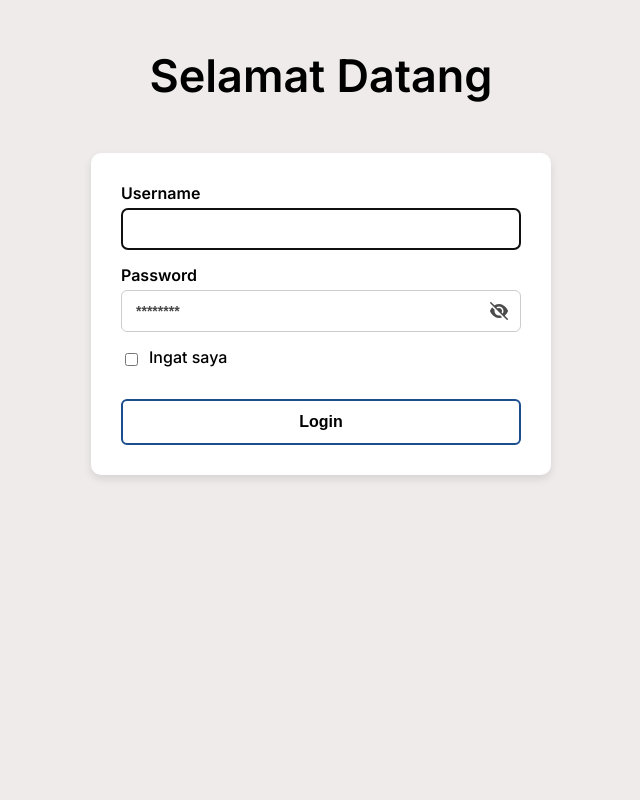
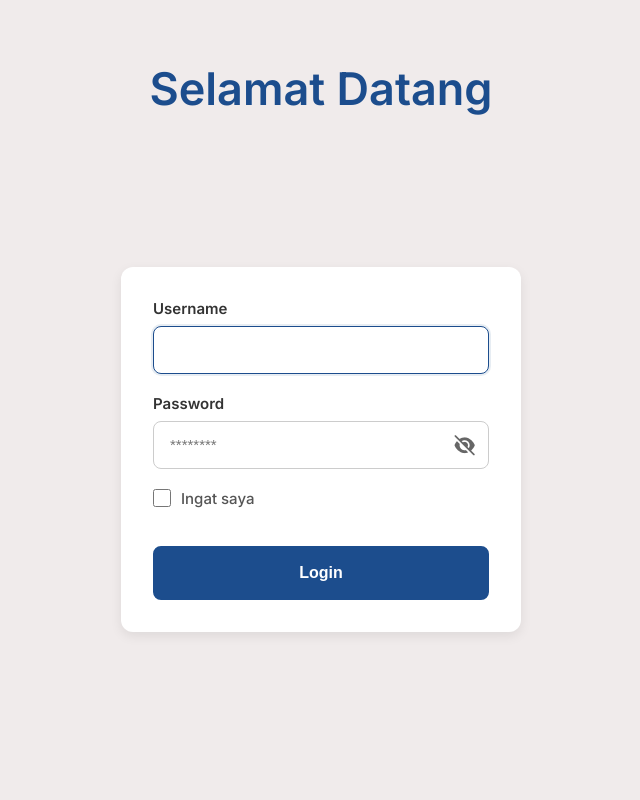
Before and after one commit to Qwaasong/Aplikasi-Inventory-ATK, a Laravel app: page / in a window 1280 px wide. Shown: the whole page, without its empty margins (319-959 px from the left). Run offline with Laravel 12, Linux system fonts and the light colour scheme; some libraries are stand-ins or nearby versions.

Commit message:
Perbaikan untuk versi mobile

```diff
--- a/resources/views/auth/login.blade.php
+++ b/resources/views/auth/login.blade.php
@@ -13,118 +13,231 @@
 </head>
 
 <style>
+    /* Reset dan dasar */
+    * {
+        margin: 0;
+        padding: 0;
+        box-sizing: border-box;
+    }
+
     body {
         background-color: #F0EBEB;
         font-family: "Inter", sans-serif;
+        min-height: 100vh;
+        display: flex;
+        flex-direction: column;
+        padding: 0 16px;
     }
 
+    /* Header */
     .header {
         text-align: center;
-        font-size: 45px;
+        font-size: 28px;
         padding-top: 40px;
+        padding-bottom: 20px;
         font-weight: 600;
+        color: #1C4D8D;
+        line-height: 1.3;
     }
 
-    .form-login {
-        width: 400px;
-        margin: 50px auto;
-        padding: 30px;
-        background-color: #fff;
-        border-radius: 10px;
-        box-shadow: 0 4px 8px rgba(0, 0, 0, 0.1);
+    /* Container form */
+    .form-container {
+        display: flex;
+        flex-direction: column;
+        align-items: center;
+        justify-content: center;
+        flex: 1;
+        padding-bottom: 40px;
     }
 
+    /* Form login */
+    .form-login {
+        width: 100%;
+        max-width: 400px;
+        margin: 0 auto;
+        padding: 24px;
+        background-color: #fff;
+        border-radius: 12px;
+        box-shadow: 0 4px 12px rgba(0, 0, 0, 0.08);
+    }
+
+    /* Form group */
     .form-group {
-        margin-bottom: 15px;
+        margin-bottom: 20px;
     }
 
     label {
         font-weight: 600;
-        font-size: 16px;
-        margin-bottom: 5px;
+        font-size: 15px;
+        margin-bottom: 8px;
         display: block;
+        color: #333;
     }
 
     .form-control {
         width: 100%;
-        padding: 12px 14px;
-        font-size: 14px;
-        border-radius: 6px;
+        padding: 14px 16px;
+        font-size: 16px;
+        border-radius: 8px;
         border: 1px solid #ccc;
         box-sizing: border-box;
+        transition: border-color 0.2s;
     }
 
+    .form-control:focus {
+        outline: none;
+        border-color: #1C4D8D;
+        box-shadow: 0 0 0 2px rgba(28, 77, 141, 0.1);
+    }
+
+    /* Input group untuk password */
     .input-group {
         position: relative;
     }
 
     .input-group .form-control {
-        padding-right: 40px;
+        padding-right: 50px;
     }
 
     .toggle-password {
         position: absolute;
-        right: 12px;
+        right: 16px;
         top: 50%;
         transform: translateY(-50%);
         cursor: pointer;
-        color: #000;
+        color: #666;
+        font-size: 18px;
+        padding: 4px;
+        z-index: 2;
     }
 
-    .toggle-password {
-        opacity: 0.7;
+    .toggle-password:hover {
+        color: #1C4D8D;
     }
 
+    /* Placeholder styling */
     ::placeholder {
-        color: #464646;
-        font-size: 14px;
-        font-weight: 600;
+        color: #777;
+        font-size: 15px;
+        font-weight: 500;
     }
 
+    /* Tombol submit */
     .submit {
         width: 100%;
-        padding: 12px 14px;
+        padding: 16px;
         font-size: 16px;
-        margin-top: 12px;
+        margin-top: 20px;
         font-weight: 600;
-        border-radius: 6px;
+        border-radius: 8px;
         border: 2px solid #1C4D8D;
-        background-color: #fff;
-        color: #000;
+        background-color: #1C4D8D;
+        color: #fff;
         cursor: pointer;
+        transition: all 0.2s ease;
+        -webkit-tap-highlight-color: transparent;
     }
 
-    .submit:hover {
-        background-color: #1C4D8D;
-        color: #fff;
+    .submit:hover,
+    .submit:active {
+        background-color: #153a6d;
+        border-color: #153a6d;
+        transform: translateY(-1px);
     }
 
+    /* Remember me checkbox */
     .remember-me {
         display: flex;
         align-items: center;
-        gap: 8px;
-        margin: 15px 0;
-        font-size: 14px;
+        gap: 10px;
+        margin: 18px 0;
+        font-size: 15px;
     }
 
     .remember-me input[type="checkbox"] {
         accent-color: #1C4D8D;
         cursor: pointer;
+        width: 18px;
+        height: 18px;
     }
 
     .remember-me label {
         cursor: pointer;
         font-weight: 500;
+        color: #555;
+        margin: 0;
     }
 
-    .remember-me:hover {
-        opacity: 0.85;
+    /* Responsif untuk tablet */
+    @media (min-width: 768px) {
+        .header {
+            font-size: 35px;
+            padding-top: 60px;
+        }
+
+        .form-login {
+            padding: 30px;
+        }
+    }
+
+    /* Responsif untuk desktop */
+    @media (min-width: 1024px) {
+        .header {
+            font-size: 45px;
+            padding-top: 60px;
+        }
+
+        .form-login {
+            padding: 32px;
+            margin: 30px auto;
+        }
+
+        .submit:hover {
+            background-color: #153a6d;
+            border-color: #153a6d;
+            transform: translateY(-2px);
+        }
+    }
+
+    /* Responsif untuk layar sangat kecil */
+    @media (max-width: 360px) {
+        .header {
+            font-size: 24px;
+            padding-top: 30px;
+            padding-bottom: 15px;
+        }
+
+        .form-login {
+            padding: 20px;
+        }
+
+        .form-control {
+            padding: 12px 14px;
+        }
+    }
+
+    /* Animasi untuk feedback visual */
+    @keyframes fadeIn {
+        from {
+            opacity: 0;
+            transform: translateY(10px);
+        }
+
+        to {
+            opacity: 1;
+            transform: translateY(0);
+        }
+    }
+
+    .form-login {
+        animation: fadeIn 0.4s ease-out;
     }
 </style>
 
 <body>
     <div class="header">Selamat Datang</div>
 
+    <div class="form-container">
         <div class="form-login">
             <form action="****" method="POST">
                 @csrf
@@ -132,8 +245,8 @@
                 <div class="form-group">
                     <label for="username">Username</label>
                     <input type="text" name="username" id="username"
-                    class="form-control @error('username') is-invalid @enderror" value="{{ old('username') }}" required
-                    autocomplete="username" autofocus>
+                        class="form-control @error('username') is-invalid @enderror" value="{{ old('username') }}"
+                        required autocomplete="username" autofocus>
                 </div>
 
                 <div class="form-group">
@@ -155,6 +268,7 @@
 
             </form>
         </div>
+    </div>
 
     <script>
         // Mengambil data dari elemen html
@@ -162,13 +276,28 @@
         const passwordField = document.getElementById('password');
 
         // Menambahkan event listener pada ikon mata
-        togglePassword.addEventListener('click', function() {
+        togglePassword.addEventListener('click', function () {
             // Mengganti tipe input password yang awalnya 'password' menjadi 'text' dan sebaliknya
             const type = passwordField.getAttribute('type') === 'password' ? 'text' : 'password';
             passwordField.setAttribute('type', type);
             this.classList.toggle('fa-eye');
             this.classList.toggle('fa-eye-slash');
         });
+
+        // Menambahkan event listener untuk memberikan fokus yang lebih baik pada perangkat mobile
+        const formControls = document.querySelectorAll('.form-control');
+        formControls.forEach(control => {
+            control.addEventListener('focus', function () {
+                this.parentElement.style.zIndex = '1';
+            });
+
+            control.addEventListener('blur', function () {
+                this.parentElement.style.zIndex = '0';
+            });
+        });
+
+        // Menambahkan event listener untuk mencegah zoom pada input (khusus iOS)
+        document.addEventListener('touchstart', function () { }, { passive: true });
     </script>
 
 </body>
```
Lines whose indentation alone changed are shown as unchanged.
